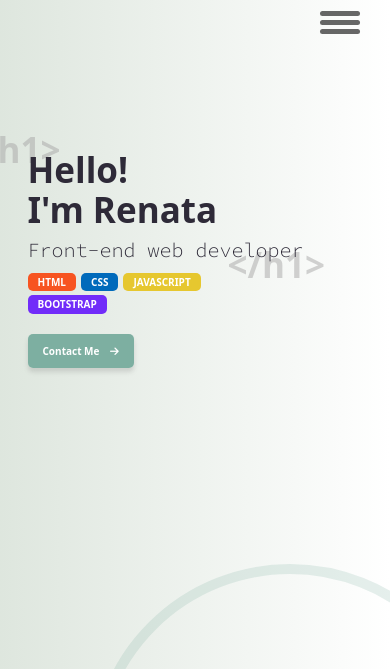
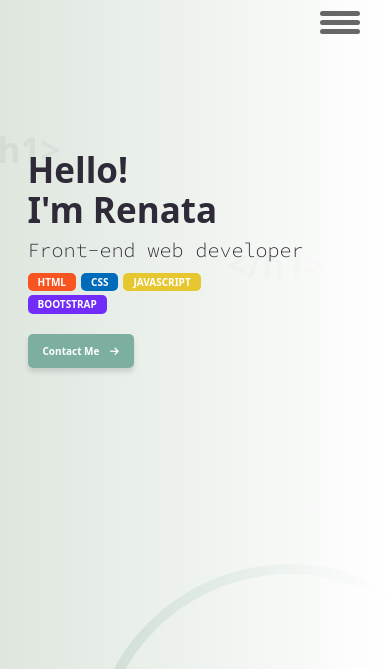
Before and after one commit to An-Renata/portfolio-project, a plain HTML site: page index.html in a window 390 px wide. Shown: the top 669 px of the page. Drawn offline with nearby package versions, Linux system fonts and the light colour scheme.

Commit message:
update media.css

```diff
--- a/src/media.css
+++ b/src/media.css
@@ -60,9 +60,9 @@
 @media (max-width: 577px) {
   .hero-content {
     position: relative;
-    z-index: -2;
     overflow: hidden;
   }
+
   .heading-hero::before,
   .heading-hero::after {
     opacity: 0.5;
@@ -75,10 +75,10 @@
     width: 40rem;
     height: 40rem;
     border: 1rem solid var(--accent-color);
-    opacity: 0.2;
     border-radius: 100%;
     z-index: -1;
   }
+
   .heading-hero {
     font-size: 3.5rem;
   }
```
